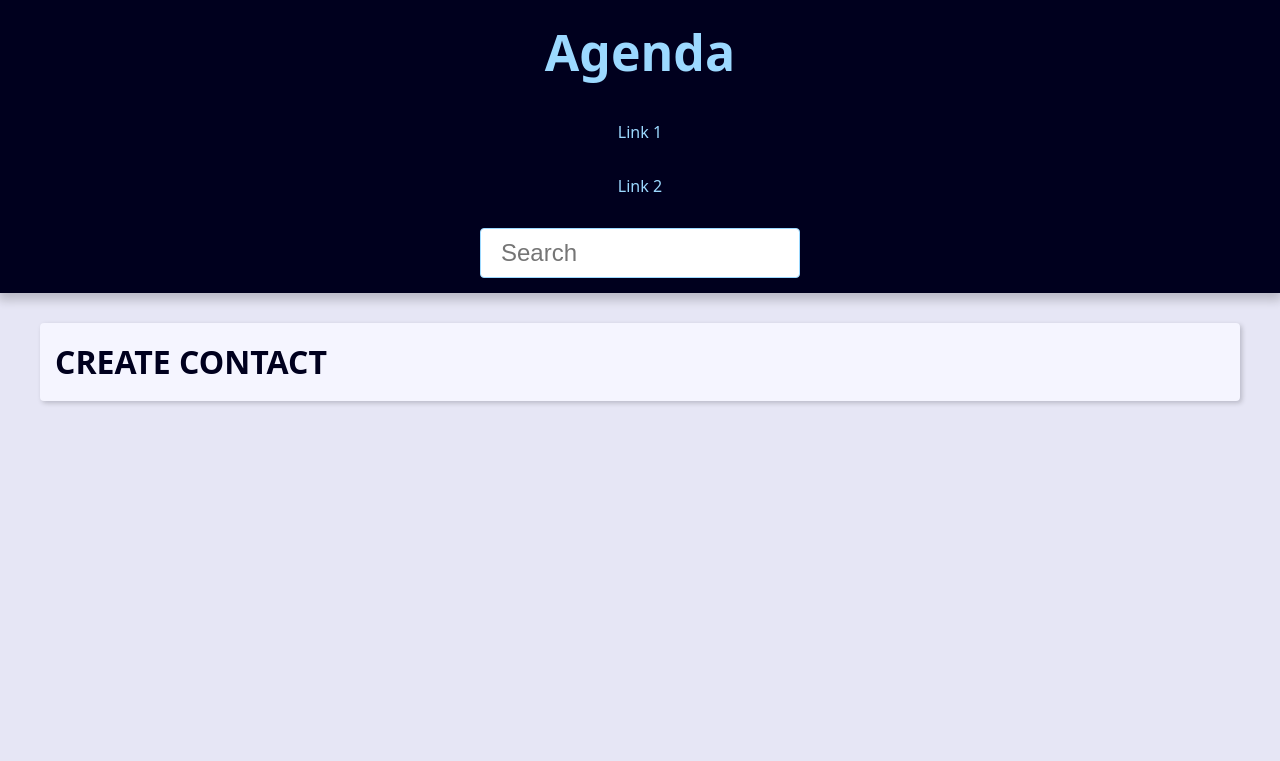
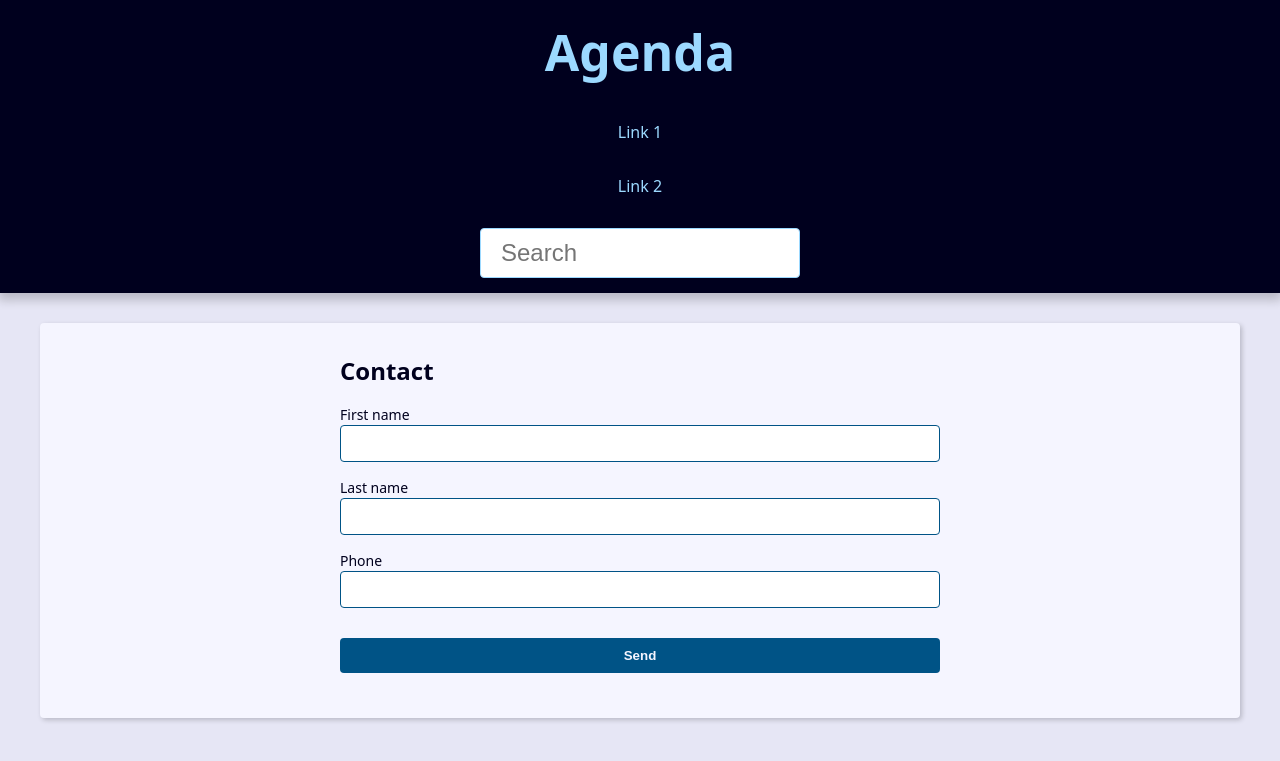
Before and after one commit to Leandro-Milke/projeto-agenda-django, a Django app: page /contact/create/ in a window 1280 px wide. Shown: the top 761 px of the page. Run offline with Django 4.2, Linux system fonts and the light colour scheme.

Commit message:
Criado forms e lógica  do template  CREATE

```diff
--- a/contact/templates/contact/create.html
+++ b/contact/templates/contact/create.html
@@ -1,6 +1,34 @@
 {% extends "global/base.html" %}
 
 {% block content %}
-    <h1>CREATE CONTACT</h1>
+
+    <div class="form-wrapper">
+
+        <h2>Contact</h2>
+
+
+        <form
+          action="{% url "contact:create" %}"
+          method="POST"
+          enctype="multipart/form-data"
+        >
+          {% csrf_token %}
+
+          <div class="form-content">
+            {% for field in form %}
+                <div class="form-group">
+                <label for="{{field.id_for_label}}">{{ field.label}}</label>
+                {{ field }}
+                </div>
+            {% endfor %}
+          </div>
+
+          <div class="form-content">
+            <div class="form-group">
+              <button class="btn" type="submit">Send</button>
+            </div>
+          </div>
+
+        </form>
 
 {% endblock content %}
--- a/contact/views/contact_forms.py
+++ b/contact/views/contact_forms.py
@@ -3,11 +3,30 @@ from contact.models import Contact
 from django.http import Http404
 from django.db.models import Q
 from django.core.paginator import Paginator
+from django import forms
+
+class ContactForms(forms.ModelForm):
+    class Meta:
+        model = Contact
+        fields = (
+            'first_name', 'last_name', 'phone',
+        )
 
 def create(request):
+    if request.method == 'POST':
+        context = {
+        'form': ContactForms(request.POST)
+         }
+
+        return render(
+            request,
+            'contact/create.html',
+            context,
+        )
 
 
     context = {
+        'form': ContactForms()
 
     }
 
```
